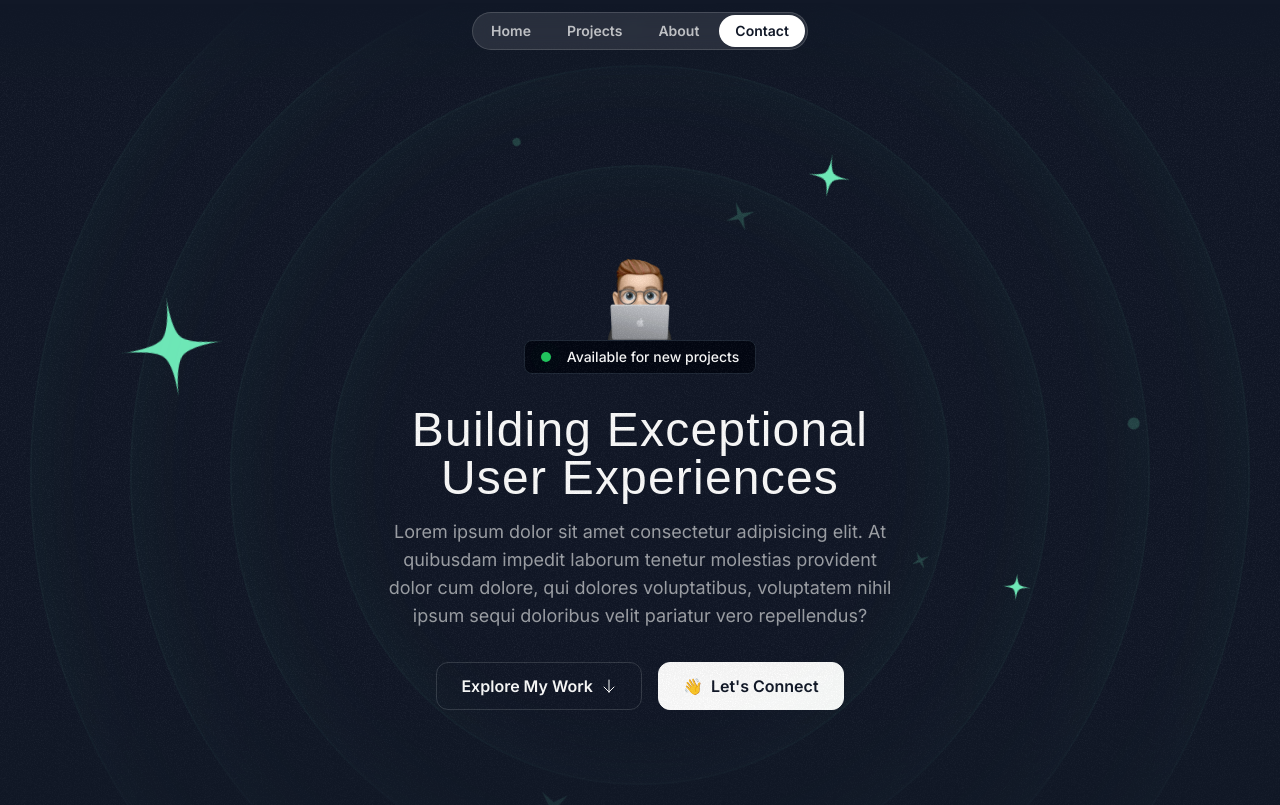
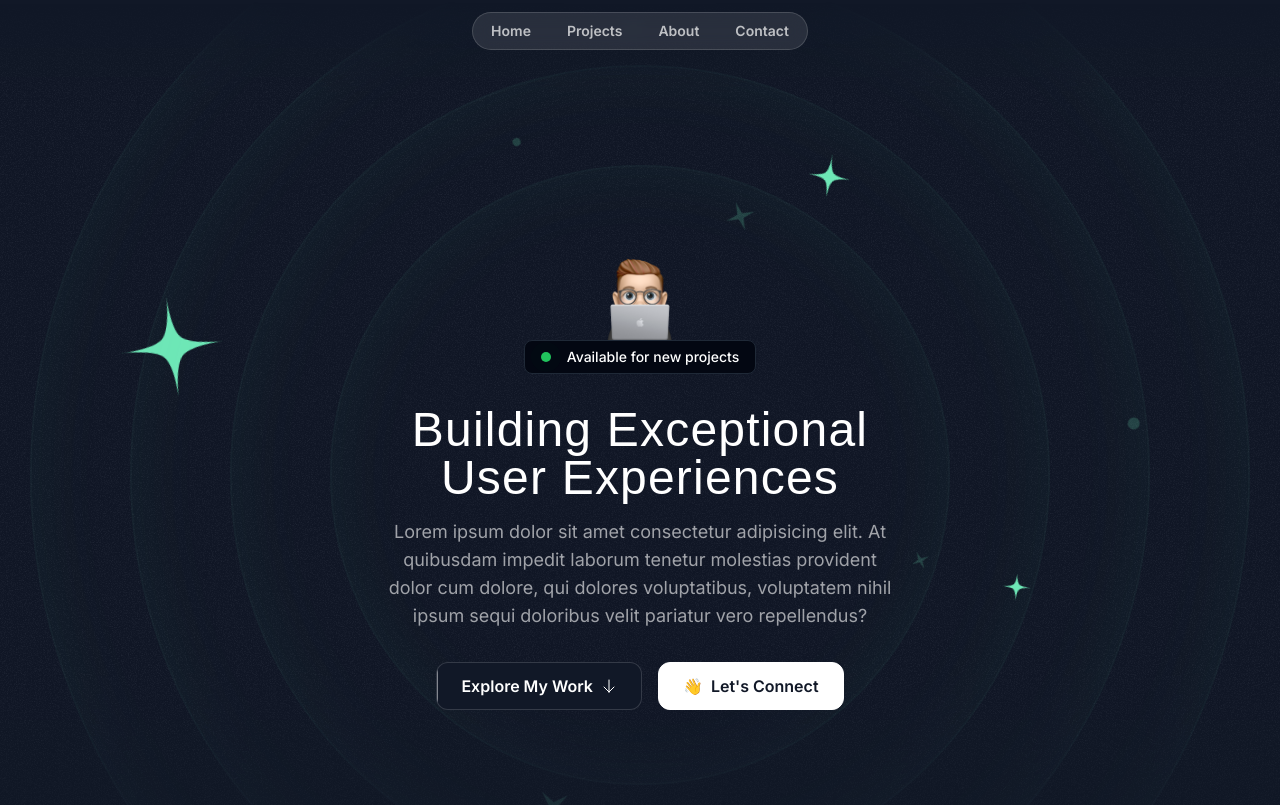
Before and after one commit to Sadrach-Harmasantyo/my-portofolio, a Next.js app: page / in a window 1280 px wide. Shown: the top 805 px of the page. Built offline with nearby package versions, Linux system fonts and the light colour scheme; a web font is replaced by a local one.

Commit message:
feat & fix: add jump to section, test button animation  and fix anchor link

```diff
--- a/src/app/layout.tsx
+++ b/src/app/layout.tsx
@@ -17,7 +17,7 @@ export default function RootLayout({
   children: React.ReactNode;
 }>) {
   return (
-    <html lang="en">
+    <html lang="en" style={{ scrollBehavior: "smooth" }}>
       <body className={twMerge(inter.variable, calistoga.variable, "bg-gray-900 text-white antialiased font-sans")}>{children}</body>
     </html>
   );
--- a/src/sections/About.tsx
+++ b/src/sections/About.tsx
@@ -93,7 +93,7 @@ export default function About() {
   const constraintRef = useRef(null);
 
   return (
-    <div className="py-20 lg:py-28">
+    <section id="about" className="py-20 lg:py-28">
       <div className="container">
         <SectionHeader eyebrow="About Me" title="A Glimpse Into My World" description="Learn more about who I am, what I do, and what inspires me" />
 
@@ -142,6 +142,6 @@ export default function About() {
           </div>
         </div>
       </div>
-    </div>
+    </section>
   );
 }
--- a/src/sections/Contact.tsx
+++ b/src/sections/Contact.tsx
@@ -1,27 +1,32 @@
+"use client";
+
 import React from "react";
 import ArrowUpRightIcon from "@/assets/icons/arrow-up-right.svg";
 import grainImage from "@/assets/images/grain.jpg";
 
 export default function Contact() {
+  const emailAddress = "harmasantyosadrach@gmail.com";
+  const gmailComposeLink = `https://mail.google.com/mail/?view=cm&fs=1&to=${emailAddress}`;
+
   return (
-    <div className="py-16 pt-12 lg:py-24 lg:pt-20">
+    <section id="contact" className="py-16 pt-12 lg:py-24 lg:pt-20">
       <div className="container">
         <div className="bg-gradient-to-r from-emerald-300 to-sky-400 text-gray-900 py-8 px-10 rounded-3xl text-center md:text-left relative overflow-hidden z-0">
           <div className="absolute inset-0 opacity-5 -z-10" style={{ backgroundImage: `url(${grainImage.src})` }}></div>
           <div className="flex flex-col md:flex-row gap-8 md:gap-16 items-center">
             <div>
-              <h2 className="font-serif text-2xl md:text-3xl">Let's create something amazing together</h2>
-              <p className="text-sm md:text-base mt-2">Ready to bring yout next project to life? Let's connect and discuss how i can help you achive your goals.</p>
+              <h2 className="font-serif text-2xl md:text-3xl">Let&apos;s create something amazing together</h2>
+              <p className="text-sm md:text-base mt-2">Ready to bring your next project to life? Let&apos;s connect and discuss how I can help you achieve your goals.</p>
             </div>
             <div>
-              <button className="text-white bg-gray-900 inline-flex items-center px-6 h-12 rounded-xl gap-2 w-max border border-gray-900">
+              <a href={gmailComposeLink} target="_blank" rel="noopener noreferrer" className="text-white bg-gray-900 inline-flex items-center px-6 h-12 rounded-xl gap-2 w-max border border-gray-900" aria-label="Contact via Gmail">
                 <span className="font-semibold">Contact Me</span>
                 <ArrowUpRightIcon className="size-4" />
-              </button>
+              </a>
             </div>
           </div>
         </div>
       </div>
-    </div>
+    </section>
   );
 }
--- a/src/sections/Footer.tsx
+++ b/src/sections/Footer.tsx
@@ -4,32 +4,32 @@ import ArrowUpRightIcon from "@/assets/icons/arrow-up-right.svg";
 const footerLinks = [
   {
     title: "YouTube",
-    href: "#",
+    href: "https://www.youtube.com",
   },
   {
     title: "Twitter",
-    href: "#",
+    href: "https://twitter.com",
   },
   {
     title: "Instagram",
-    href: "#",
+    href: "https://www.instagram.com",
   },
   {
     title: "LinkedIn",
-    href: "#",
+    href: "https://www.linkedin.com",
   },
 ];
 
 export default function Footer() {
   return (
-    <footer className="relative -z-10 overflow-x-clip">
+    <footer className="relative overflow-x-clip">
       <div className="absolute h-[400px] w-[1600px] bottom-0 left-1/2 -translate-x-1/2 bg-emerald-300/30 [mask-image:radial-gradient(50%_50%_at_bottom_center,black_0%,transparent)] -z-10"></div>
-      <div className="container">
+      <div className="container relative z-10">
         <div className="border-t border-white/15 py-6 text-sm flex flex-col md:flex-row md:justify-between items-center gap-8">
           <div className="text-white/40">&copy; {new Date().getFullYear()} All rights reserved.</div>
           <nav className="flex flex-col md:flex-row items-center gap-8">
             {footerLinks.map((item, index) => (
-              <a key={index} href={item.href} className="inline-flex items-center gap-1.5 ">
+              <a key={index} href={item.href} target="_blank" className="inline-flex items-center gap-1.5 ">
                 <span className="font-semibold">{item.title}</span>
                 <ArrowUpRightIcon className="size-4" />
               </a>
--- a/src/sections/Header.tsx
+++ b/src/sections/Header.tsx
@@ -2,20 +2,23 @@ import React from "react";
 
 export default function Header() {
   return (
-    <div className="flex justify-center items-center fixed top-3 w-full z-10">
+    <div className="flex justify-center items-center fixed top-3 w-full z-20">
       <nav className="flex gap-1 p-0.5 border border-white/15 rounded-full bg-white/10 backdrop-blur">
         <a href="#" className="nav-item">
           Home
         </a>
-        <a href="#" className="nav-item">
+        <a href="#projects" className="nav-item">
           Projects
         </a>
-        <a href="#" className="nav-item">
+        <a href="#about" className="nav-item">
           About
         </a>
-        <a href="#" className="nav-item bg-white text-gray-900 hover:bg-white/70 hover:text-gray-900">
+        <a href="#contact" className="nav-item">
           Contact
         </a>
+        {/* <a href="#contact" className="nav-item bg-white text-gray-900 hover:bg-white/70 hover:text-gray-900">
+          Contact
+        </a> */}
       </nav>
     </div>
   );
--- a/src/sections/Hero.tsx
+++ b/src/sections/Hero.tsx
@@ -9,7 +9,7 @@ import HeroOrbit from "@/components/HeroOrbit";
 
 export default function Hero() {
   return (
-    <div className="py-32 md:py-48 lg:py-60 relative z-0 overflow-x-clip">
+    <section id="home" className="py-32 md:py-48 lg:py-60 relative overflow-hidden">
       <div className="absolute inset-0 [mask-image:linear-gradient(to_bottom,transparent,black_10%,black_70%,transparent)]">
         <div className="absolute inset-0 -z-30 opacity-5" style={{ backgroundImage: `url(${grainImage.src})` }}></div>
         <div className="size-[620px] hero-ring"></div>
@@ -47,7 +47,7 @@ export default function Hero() {
           <StarIcon className="size-28 text-emerald-300" />
         </HeroOrbit>
       </div>
-      <div className="container">
+      <div className="container relative z-10">
         <div className="flex flex-col items-center">
           <Image src={memojiImage} className="size-[100px]" alt="Person peeking behind laptop" />
           <div className="bg-gray-950 border border-gray-800 px-4 py-1.5 inline-flex items-center gap-4 rounded-lg">
@@ -65,16 +65,26 @@ export default function Hero() {
           </p>
         </div>
         <div className="flex flex-col md:flex-row justify-center items-center mt-8 gap-4">
-          <button className="inline-flex items-center gap-2 border border-white/15 px-6 h-12 rounded-xl">
-            <span className="font-semibold">Explore My Work</span>
-            <ArrowDown className="size-4" />
-          </button>
-          <button className="inline-flex items-center gap-2 border border-white bg-white text-gray-900 h-12 px-6 rounded-xl">
+          <a href="#projects" className="group relative inline-flex items-center justify-center overflow-hidden border border-white/15 px-6 h-12 rounded-xl bg-gray-900 text-white transition duration-300 ease-out">
+            <span className="ease absolute inset-0 flex h-full w-full -translate-x-full items-center justify-center bg-white text-gray-900 duration-300 group-hover:translate-x-0">
+              <ArrowDown className="size-6 animate-bounce" />
+            </span>
+            <span className="ease absolute flex h-full w-full transform items-center justify-center gap-2 text-white transition-all duration-300 group-hover:translate-x-full">
+              <span className="font-semibold">Explore My Work</span>
+              <ArrowDown className="size-4" />
+            </span>
+            <span className="invisible relative flex items-center gap-2">
+              <span className="font-semibold">Explore My Work</span>
+              <ArrowDown className="size-4" />
+            </span>
+          </a>
+
+          <a href="#contact" className="inline-flex items-center gap-2 border border-white bg-white text-gray-900 h-12 px-6 rounded-xl hover:bg-gray-100 transition-colors">
             <span>👋</span>
             <span className="font-semibold">Let&apos;s Connect</span>
-          </button>
+          </a>
         </div>
       </div>
-    </div>
+    </section>
   );
 }
--- a/src/sections/Projects.tsx
+++ b/src/sections/Projects.tsx
@@ -37,7 +37,7 @@ const portfolioProjects = [
 
 export default function Projects() {
   return (
-    <section className="pb-16 lg:py-24">
+    <section id="projects" className="pb-16 lg:py-24">
       <div className="container">
         <SectionHeader eyebrow="Real-World Results" title="Featured Projects" description="These are some of the projects I have worked on." />
 
--- a/src/sections/Testimonials.tsx
+++ b/src/sections/Testimonials.tsx
@@ -43,7 +43,7 @@ const testimonials = [
 
 export default function Testimonials() {
   return (
-    <div className="py-16 lg:py-24">
+    <section className="py-16 lg:py-24">
       <div className="container">
         <SectionHeader eyebrow="Happy Clients" title="What Clients Say About Me" description="Don't just take our word for it. See what our clients have to say." />
         <div className="mt-12 lg:mt-20 flex overflow-x-clip [mask-image:linear-gradient(to_right,transparent,black_10%,black_90%,transparent)] py-4 -my-4">
@@ -69,6 +69,6 @@ export default function Testimonials() {
           </div>
         </div>
       </div>
-    </div>
+    </section>
   );
 }
```
